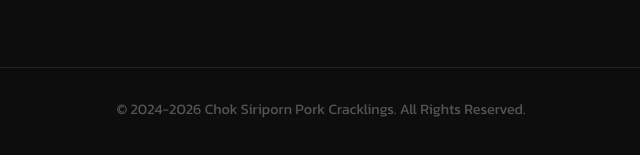
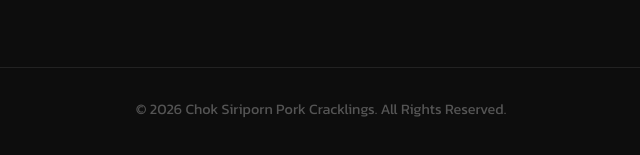
Before and after one commit to hibari-tech/choksiripon-web, a plain HTML site: page index.html in a window 1280 px wide. Shown: the part 2654-2809 px from the top of the page, 319-959 px from the left. Drawn offline with Linux system fonts and the light colour scheme.

Commit message:
Update index.html

```diff
--- a/index.html
+++ b/index.html
@@ -626,7 +626,7 @@
         </div>
 
         <div class="copyright">
-            &copy; 2024-2026 Chok Siriporn Pork Cracklings. All Rights Reserved.
+            &copy; 2026 Chok Siriporn Pork Cracklings. All Rights Reserved.
         </div>
     </footer>
 
```
